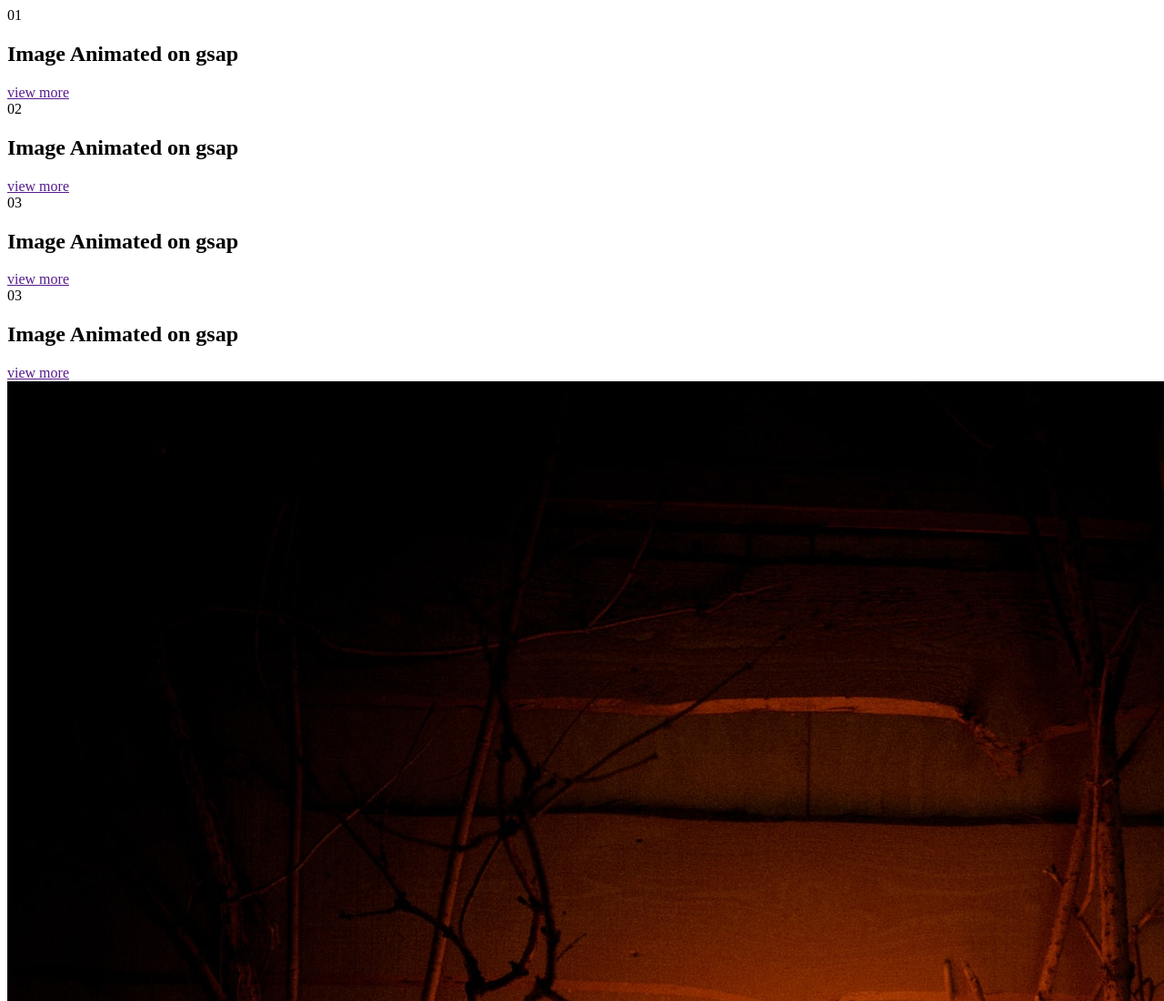
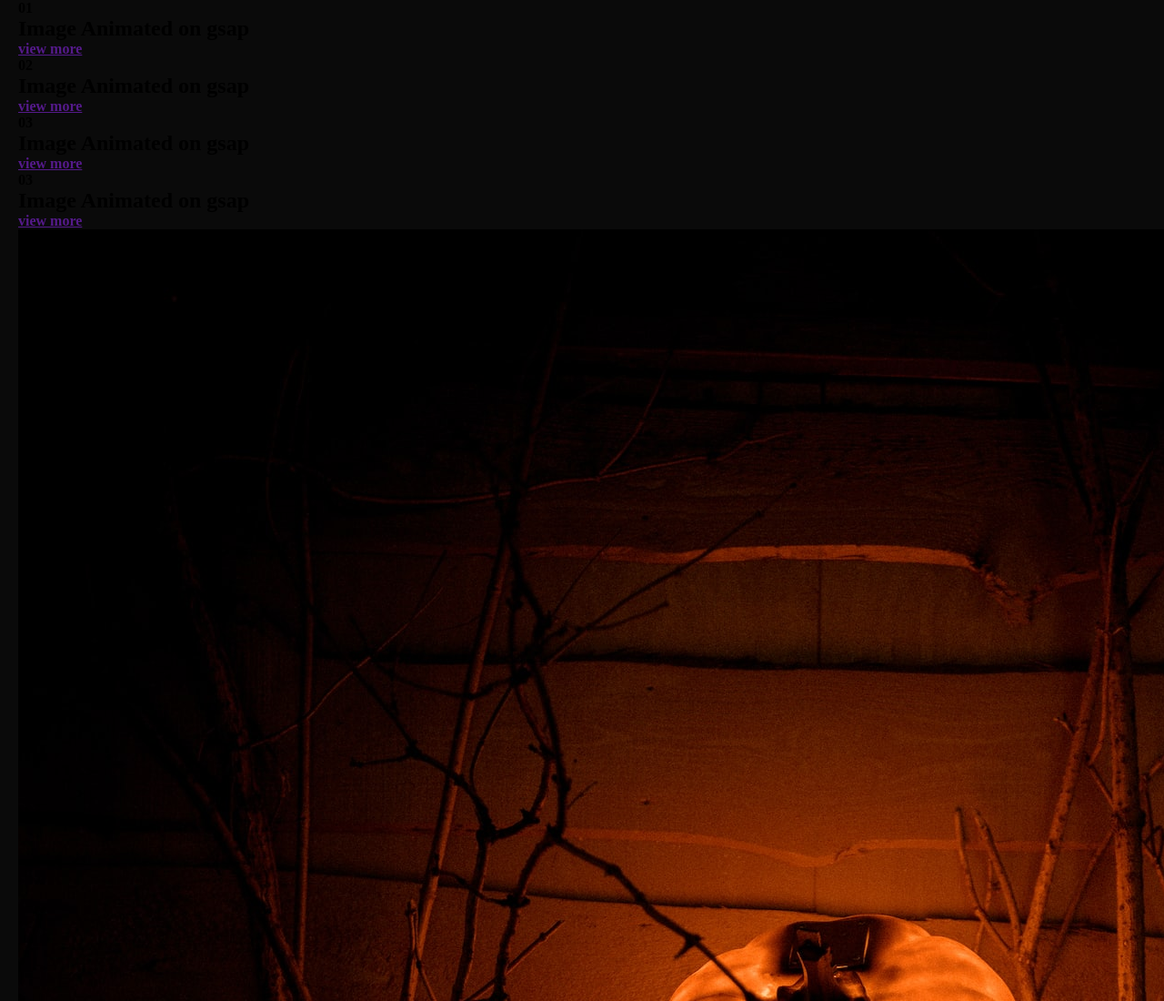
Before and after one commit to juverasworld/pinnedImages, a plain HTML site: page index.html in a window 1280 px wide. Shown: the top 1100 px of the page at 91% size. Drawn offline with nearby package versions, Linux system fonts and the light colour scheme.

Commit message:
content update

```diff
--- a/index.html
+++ b/index.html
@@ -4,6 +4,7 @@
 <head>
     <meta charset="UTF-8">
     <meta name="viewport" content="width=device-width, initial-scale=1.0">
+    <link rel="stylesheet" href="style.css">
     <title>Document</title>
 <link rel="icon" href="">
 </head>
@@ -79,7 +80,7 @@
         integrity="sha512-qF6akR/fsZAB4Co1QDDnUXWnaQseLGXoniuSuSlPQK6+aWhlMZcHzkasCSlnWoe+TJuudlka1/IQ01Dnhgq95g=="
         crossorigin="anonymous" referrerpolicy="no-referrer"></script>
 
-
+<script src="/js.js"></script>
 
 </body>
 
--- a/style.css
+++ b/style.css
@@ -0,0 +1,33 @@
+:root {
+    --pr-color: #fff;
+    --second-color: #0a0a0a;
+    --color-1-1: #be2518;
+    --color-1-2: #ff6b4f;
+    --cubicbz: cubic-bezier(.9, 0, .1, 1);
+    --fz-big: 60px;
+    --pd: 50px;
+
+}
+
+* {
+    box-sizing: border-box;
+    /* font-family: ; */
+    font-weight: 800;
+    margin: 0;
+    padding: 0;
+    font-feature-settings: "pnum" on, "lnum" on;
+
+}
+
+body{
+    background-color: var(--second-color);
+}
+
+.wrapp{
+    position: relative;
+    width: 100%;
+    height: auto;
+    padding: 0 20px;
+    z-index:1;
+
+}
```
